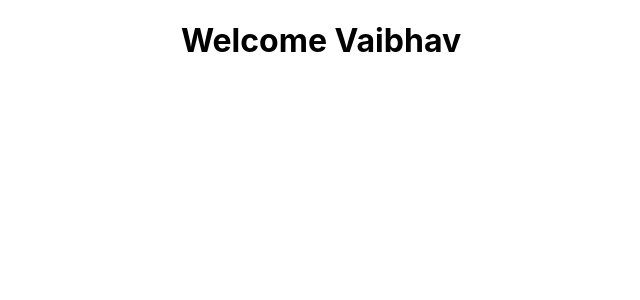
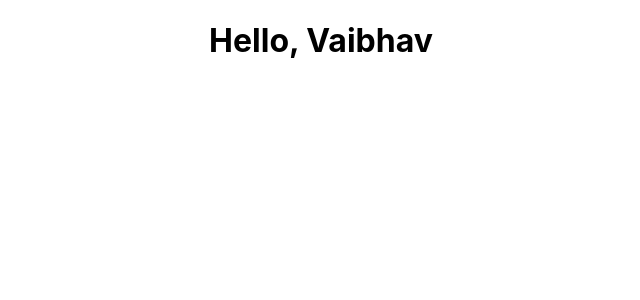
Before and after one commit to vaibhavpatil28/reactjs-learning-curve, a React (Create React App) app: page / in a window 1280 px wide. Shown: the top 300 px of the page, without its empty margins (319-959 px from the left). Built offline with nearby package versions, Linux system fonts and the light colour scheme.

Commit message:
introduction jsx

```diff
--- a/src/App.jsx
+++ b/src/App.jsx
@@ -1,15 +1,16 @@
 import React from 'react';
 import './App.css'
-// import IntroJSX from './Welcome';
+import Hello from './main-concept/intro-jsx/hello';
 // import Greet,{GreetWithoutProps} from './main-concept/component/functional-component/functional-component/Greet';
-import Welcome from './main-concept/component/class-component/Welcome';
+// import Welcome from './main-concept/component/class-component/Welcome';
 class App extends React.Component {
   render() {
     return (
       <div className="App">
         {/* <GreetWithoutProps/>
-        <Greet name="Vaibhav" className="greet"/> */}
-        <Welcome name='Vaibhav'/>
+        <Greet name="Vaibhav" className="greet"/>
+        <Welcome name='Vaibhav'/> */}
+        <Hello name="Vaibhav"/>
       </div>
     )
   }
--- a/src/Welcome.jsx
+++ b/src/main-concept/intro-jsx/Welcome.jsx
@@ -1,7 +1,7 @@
 import React, { Component } from 'react';
-import logo from './logo.svg';
+import logo from '../../logo.svg';
 import './Welcome.css';
-import { welcomeGreating, welcomeImg } from './main-concept/intro-jsx/IntroToJsx'
+import { welcomeGreating, welcomeImg } from './IntroToJsx'
 
 const element = (props) => welcomeGreating(props);
 
--- /dev/null
+++ b/src/main-concept/intro-jsx/hello.js
@@ -0,0 +1,16 @@
+import React from 'react';
+
+const Hello = () => {
+    // return (
+    //     <div>
+    //         <h1>Hello, Vaibhav</h1>
+    //     </div>
+    // )
+    return React.createElement(
+        'div',
+        {id:'hello', className:'dummyClass'},
+        React.createElement('h1', null, 'Hello, Vaibhav')
+    );
+}
+
+export default Hello;
```
Also changed, not shown: src/main-concept/intro-jsx/Welcome.css (renamed from src/Welcome.css).
